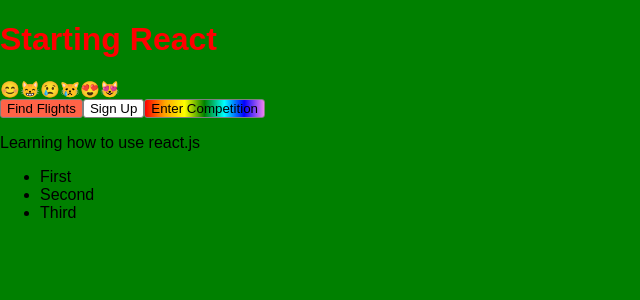
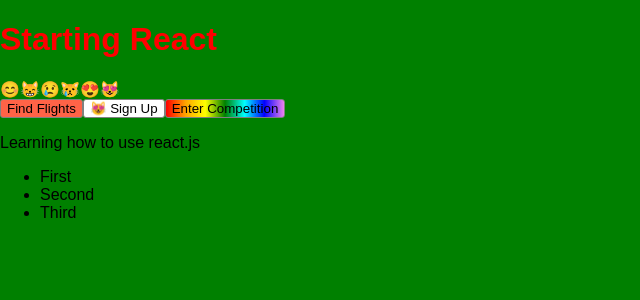
Before and after one commit to CarlCamit/ReactPractice, a React (Create React App) app: page / in a window 1280 px wide. Shown: the top 300 px of the page, without its empty margins (0-640 px from the left). Built offline with nearby package versions, Linux system fonts and the light colour scheme.

Commit message:
reformatted App.js to use different methods for using components

```diff
--- a/src/App.js
+++ b/src/App.js
@@ -19,9 +19,15 @@
 
         <br />
 
-        <Button title='Find Flights' primary />
-        <Button title='Sign Up' />
-        <Button title='Enter Competition' magic />
+        <Button primary>
+          Find Flights
+        </Button>
+        <Button>
+          <Emoji cat emotion='love'/>
+          { ' ' }
+          Sign Up
+        </Button>
+        <Button children='Enter Competition' magic />
         <p>Learning how to use react.js</p>
         <ul>
           <li>First</li>
--- a/src/components/Button.js
+++ b/src/components/Button.js
@@ -1,6 +1,6 @@
 import React from 'react'
 
-function Button({ title, primary = false, magic = false }) {
+function Button({ children, primary = false, magic = false }) {
     let className = 'btn'
 
     if (primary) {
@@ -13,7 +13,7 @@
 
     return (
         <button className={ className }>
-            { title }
+            { children }
         </button>
     )
 }
```
